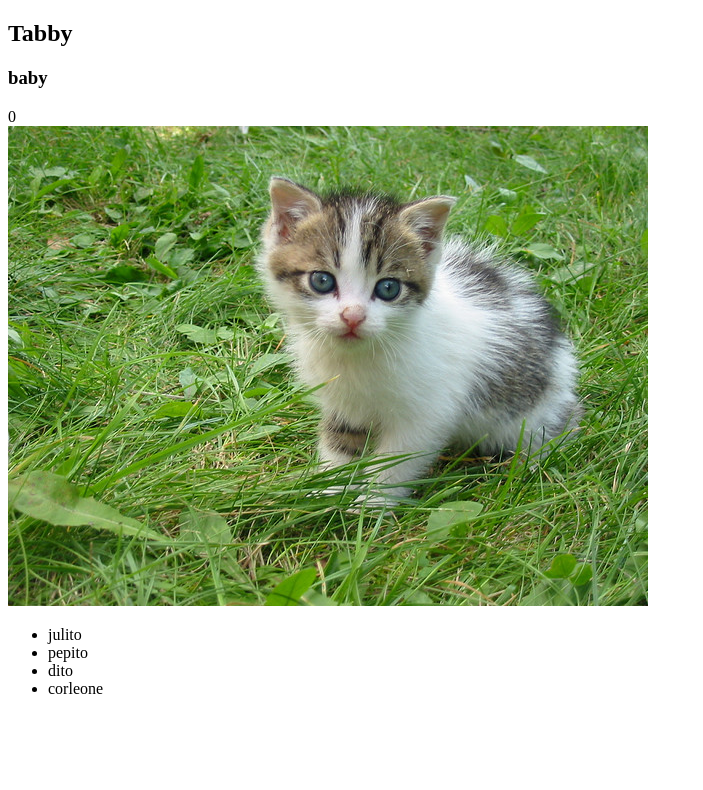
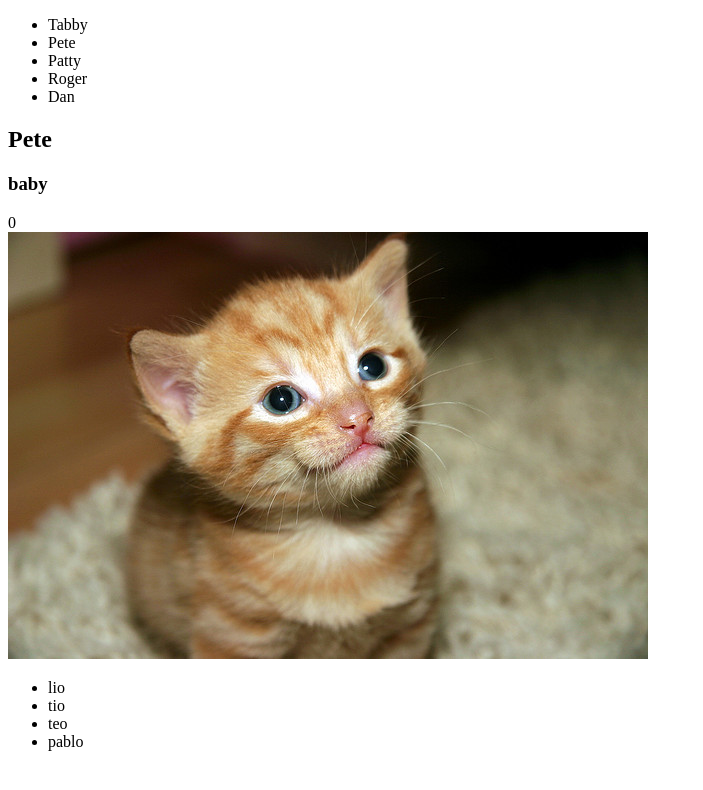
Before and after one commit to andrpueb/udacity-knockout-clicker, a plain HTML site: page index.html in a window 1280 px wide. Shown: the whole page, without its empty margins (0-703 px from the left). Drawn offline with Linux system fonts and the light colour scheme.

Commit message:
Add new instances and binding working

```diff
--- a/index.html
+++ b/index.html
@@ -5,9 +5,10 @@
     <title>Cat Clicker</title>
 </head>
 <body>
-    <ul></ul>
+    <ul data-bind="foreach: catList">
+      <li data-bind="text: name, click:$parent.selectCat"></li>
+    </ul>
     <div data-bind="with: currentCat">
-
         <h2 data-bind="text:name"></h2>
         <h3 data-bind="text:level"></h3>
         <div data-bind="text:clickCount" ></div>
--- a/js/app.js
+++ b/js/app.js
@@ -1,11 +1,45 @@
+var initialCats = [
+  {
+    clickCount: 0,
+    name: 'Tabby',
+    imgSrc : 'img/22252709_010df3379e_z.jpg',
+    imgAttribution : 'tirurururur',
+    nicks: ["julito","pepito","dito","corleone"]
+  },{
+    clickCount: 0,
+    name: 'Pete',
+    imgSrc : 'img/434164568_fea0ad4013_z.jpg',
+    imgAttribution : 'tirurururur',
+    nicks: ["lio","tio","teo","pablo"]
+  },{
+    clickCount: 0,
+    name: 'Patty',
+    imgSrc : 'img/1413379559_412a540d29_z.jpg',
+    imgAttribution : 'tirurururur',
+    nicks: ["Pebbles","Garfield","Romeo","Corto"]
+  },{
+    clickCount: 0,
+    name: 'Roger',
+    imgSrc : 'img/4154543904_6e2428c421_z.jpg',
+    imgAttribution : 'tirurururur',
+    nicks: ["Jane","Ross","Napo","Elon"]
+  },{
+    clickCount: 0,
+    name: 'Dan',
+    imgSrc : 'img/9648464288_2516b35537_z.jpg',
+    imgAttribution : 'tirurururur',
+    nicks: ["Spidy","Linn","Glort","Lionel"]
+  }
+];
 
-var Cat = function(){
-  this.clickCount = ko.observable(0);
-  this.name = ko.observable('Tabby');
-  this.imgSrc = ko.observable('img/22252709_010df3379e_z.jpg');
-  this.imgAttribution = ko.observable('tirurururur');
+
+var Cat = function(data){
+  this.clickCount = ko.observable(data.clickCount);
+  this.name = ko.observable(data.name);
+  this.imgSrc = ko.observable(data.imgSrc);
+  this.imgAttribution = ko.observable(data.imgAttribution);
   this.levels = ["baby", "infant", "adult"];
-  this.nicks =  ko.observableArray(["julito","pepito","dito","corleone"]);
+  this.nicks =  ko.observableArray(data.nicks);
 
   this.level = ko.computed(function(){
     if(this.clickCount() <= 10){
@@ -19,10 +53,28 @@ var Cat = function(){
 }
 
 var ViewModel = function(){
-  this.currentCat = ko.observable (new Cat());
+
+
+
+  var self = this; // Hacemos esto para que self siga apuntando al ViewModel y no al elemento en el que esté adentro
+
+  this.catList = ko.observableArray([]);
+
+  initialCats.forEach(function(catItem){
+    self.catList.push(new Cat(catItem)); //Así con self acá, apuntamos o mapea a ViewModel por lo tanto el catList del ViewModel
+  });
+
+  this.currentCat = ko.observable (this.catList()[1]);
+
+  this.selectCat = function(clickedCat){
+    self.currentCat(clickedCat);
+  }
+
+
+
 
   this.incrementCounter = function(){
-    this.clickCount(this.clickCount()+1);
+    self.currentCat().clickCount(self.currentCat().clickCount()+1);
   };
 ;}
 
```
